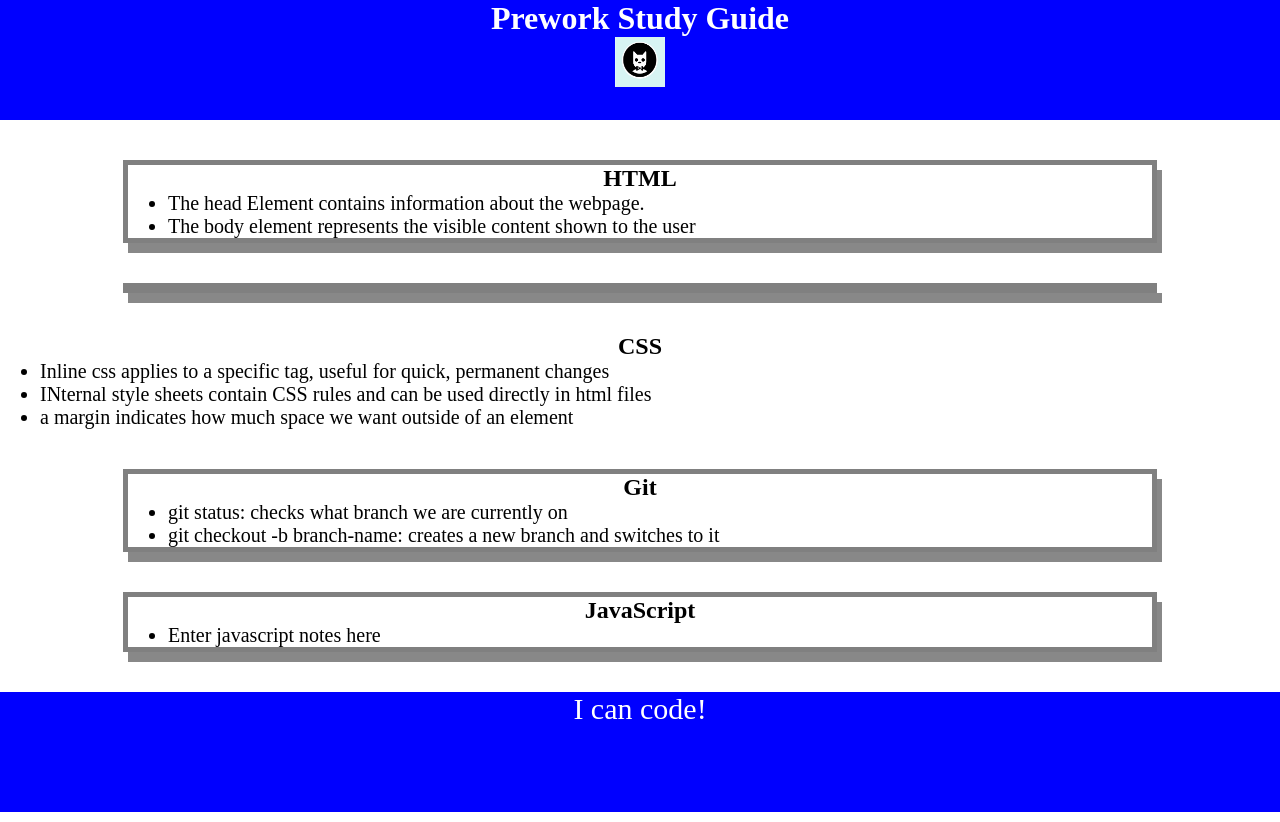
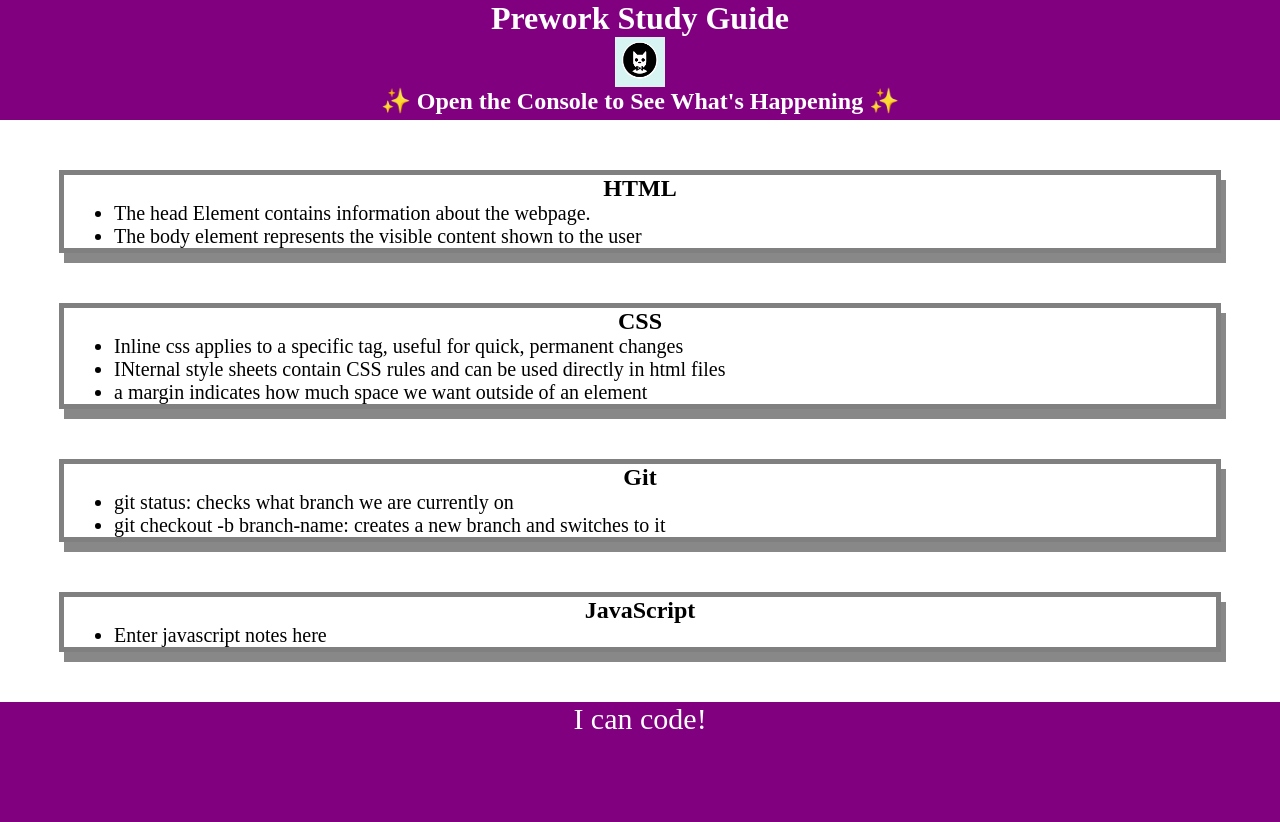
Before and after one commit to T0ny-Macaroni/Prework-study-guide, a plain HTML site: page index.html in a window 1280 px wide. Drawn offline with Linux system fonts and the light colour scheme.

Commit message:
<adding js and a for loop>

```diff
--- /dev/null
+++ b/assets/script.js
@@ -0,0 +1,19 @@
+var topics = ['HTML', 'CSS', 'Git', 'JavaScript'];
+
+for (var x = 0; x < topics.length; x++) {
+ console.log(topics[x]);
+}
+
+/*
+if (topic === 'HTML') {
+ console.log("Let's study HTML!");
+} else if (topic === 'CSS') {
+ console.log("Let's study CSS!");
+} else if (topic === 'Git') {
+ console.log("Let's study Git!");
+} else if (topic === 'JavaScript') {
+ console.log("Let's study JavaScript!");
+} else {
+ console.log('Please try again!');
+}
+*/
--- a/assets/style.css
+++ b/assets/style.css
@@ -7,7 +7,7 @@ header,
 footer {
     width: 100%;
     height: 120px;
-    background-color: blue;
+    background-color: purple;
     color: white;
 }
 
@@ -25,7 +25,7 @@ img {
 }
 
 ul {
-    padding-left: 40px;
+    padding-left: 50px;
     font-size: 20px;
 }
 
@@ -33,9 +33,10 @@ p {
     text-align: center;
     font-size: 30px;
   }
+
   .card {
-    width: 80%;
-    margin: 40px auto;
+    width: 90%;
+    margin: 50px auto;
     border: 5px solid gray;
     box-shadow: 5px 10px #888888;
   }
--- a/index.html
+++ b/index.html
@@ -11,35 +11,35 @@
     <header id="top">
       <h1>Prework Study Guide</h1>
       <img src="./assets/bowtie-cat.png" alt="Profile image of cat wearing a bow tie." />
+      <h2>✨ Open the Console to See What's Happening ✨</h2>
     </header>
 
     <main>
-    <section class="card" id="html-section"</section>
+    <section class="card" id="html-section">
       <h2>HTML</h2>
       <ul>
         <li>The head Element contains information about the webpage.</li>
         <li>The body element represents the visible content shown to the user</li>
       </ul>
     </section>
-    <section class="card" id="css-section"></section>
+    <section class="card" id="css-section">
     <h2>CSS</h2>
     <ul>
       <li>Inline css applies to a specific tag, useful for quick, permanent changes</li>
       <li>INternal style sheets contain CSS rules and can be used directly in html files
       <li>a margin indicates how much space we want outside of an element</li>
-      </li>
-    </ul>
+   </ul>
     </section>
     <section class="card" id="git-section">
       <h2>Git</h2>
       <ul>
-        <li>git status: checks what branch we are currently on
+        <li>git status: checks what branch we are currently on</li>
           <li>git checkout -b branch-name: creates a new branch and switches to it
           </li>
         </li>
       </ul>
     </section>
-    <section class="card" id="javascript-section"<section>
+    <section class="card" id="javascript-section">
       <h2>JavaScript</h2>
       <ul>
         <li>Enter javascript notes here</li>
@@ -50,5 +50,6 @@
     <footer>
       <p>I can code!</p>
     </footer>
+    <script src="./assets/script.js"></script>
   </body>
 </html>
```
